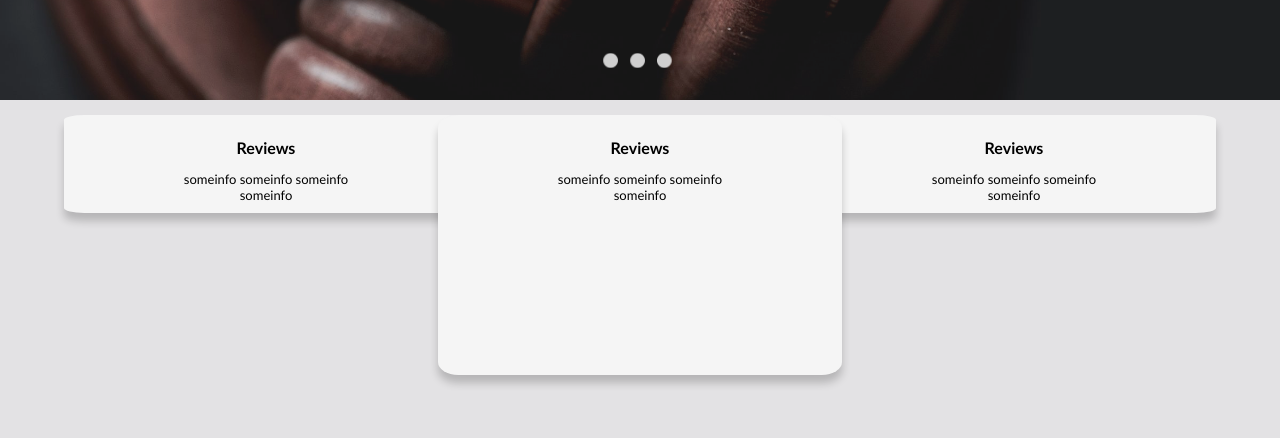
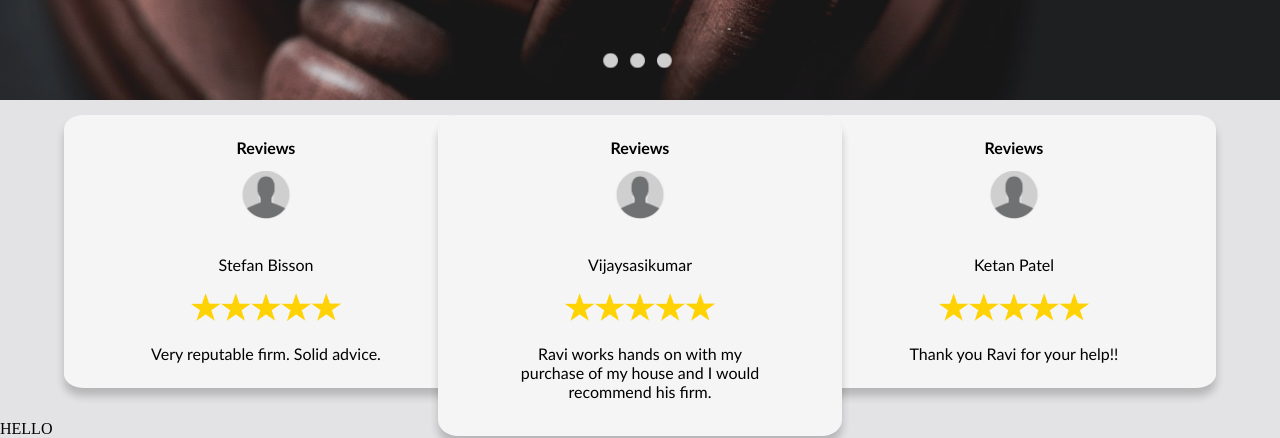
Before and after one commit to johangodinho14/Solicitor-Website, a plain HTML site: page index.html in a window 1280 px wide. Shown: the part 380-818 px from the top of the page. Drawn offline with Linux system fonts and the light colour scheme.

Commit message:
Added comments, cleaned code, Finished homepage

```diff
--- a/animations.js
+++ b/animations.js
@@ -14,7 +14,6 @@ const imageSliderButton = (image)=>{
     let backgroundImage = document.getElementById('imageSlider');
     backgroundImage.style.backgroundImage = "url(./images/img"+image+".jpg)";
 }
-
 window.addEventListener("load",()=>{
     imageSlider();
 });
--- a/index.html
+++ b/index.html
@@ -9,17 +9,18 @@
 
 <body>
 
+	<!-- Navigation -->
 	<div class="navbar-container">
 		<div class="navbar">
 			<a class = "disable-text" href="#">Home</a>
-			<a href="#">About</a>
+			<a href="#about">About</a>
 			<a href="#">Services</a>
 			<a href="#">Contact</a>
 		</div>
 		<img class="logo" src="./images/logo.png">
 	</div>
 
-
+	<!-- Homepage -->
 	<section class="home">
 
 	<div class="image-slider" id="imageSlider">
@@ -37,34 +38,39 @@
 			<div class="box-center box">
 				<h2>Reviews</h2>
 				<div class="box-text">
-					someinfo
-					someinfo
-					someinfo
-					someinfo
+					<img class="user-image" src="./images/user.png">
+					<p>Vijaysasikumar</p>
+					<img src="./images/stars.png">
+					Ravi works hands on with my purchase of my house and I would recommend his firm.
 				</div>
 			</div>
 			<div class="box-left box">
 				<h2>Reviews</h2>
 				<div class="box-text">
-					someinfo
-					someinfo
-					someinfo
-					someinfo
+					<img class="user-image" src="./images/user.png">
+					<p>Stefan Bisson</p>
+					<img src="./images/stars.png">
+					Very reputable firm. Solid advice.
 				</div>
 			</div>
 			<div class="box-right box">
 				<h2>Reviews</h2>
 				<div class="box-text">
-					someinfo
-					someinfo
-					someinfo
-					someinfo
+					<img class="user-image" src="./images/user.png">
+					<p>Ketan Patel</p>
+					<img src="./images/stars.png">
+					Thank you Ravi for your help!!
 				</div>
 			</div>
 		</div>
 	</div>
 
 	</section>
+
+	<section class="about" id="about">
+		HELLO
+	</section>
+
 	<script src="animations.js"></script>
 
 </body>
--- a/style.css
+++ b/style.css
@@ -6,12 +6,15 @@
 		opacity: 1;
 	}
 }
+
+/* General Styles */
 body, html{
 	background-color: #E3E2E4;
 	margin: 0;
 	padding: 0;
 	animation:fadeInAnimation 1s ease;
 	-webkit-animation:fadeInAnimation 1s ease;
+	scroll-behavior: smooth;
 }
 body::after{
 	display:none;
@@ -33,12 +36,32 @@ a{
 	-ms-user-select:none;
 	user-select:none;
 }
+button{
+	cursor: pointer;
+	color:transparent;
+	text-shadow: 0 0 0 rgb(228, 228, 228);
+	background-color: transparent;
+	border: none;
+	margin-left: -5px;
+	transition: ease 1s;
+	-webkit-transition: ease 1s;
+	-moz-transition: ease 1s;
+	-ms-transition: ease 1s;
+	-o-transition: ease 1s;
+}
+button:hover{
+	color: transparent;
+  	text-shadow: 0 0 0 rgb(47, 45, 45);
+}
+h2{
+	font-family: 'Trebuchet MS', sans-serif;
+	font-size: x-large;
+}
+
+/* Homepage */
 .home{
 	height: 100vh;
 }
-a::selection {
-	background-color: cyan;
-  }
 .navbar-container{
 	position: fixed;
 	z-index: 1;
@@ -77,6 +100,7 @@ a::selection {
 	padding-bottom: 10px;
 	border-bottom:solid white 2px;
 }
+/* Image slider */
 .image-slider{
 	transition:  0.7s ease-in-out;
 	opacity: 0.90;
@@ -140,28 +164,11 @@ a::selection {
 	-ms-transform: translate(-50%,-50%);
 	-o-transform: translate(-50%,-50%);
 }
-button{
-	cursor: pointer;
-	color:transparent;
-	text-shadow: 0 0 0 rgb(228, 228, 228);
-	background-color: transparent;
-	border: none;
-	margin-left: -5px;
-	transition: ease 1s;
-	-webkit-transition: ease 1s;
-	-moz-transition: ease 1s;
-	-ms-transition: ease 1s;
-	-o-transition: ease 1s;
-}
-button:hover{
-	color: transparent;
-  	text-shadow: 0 0 0 rgb(47, 45, 45);
-}
+/* Homepage footer section */
 .home-container-footer{
 	width:100%;
 	height:40vh;
 }
-
 .home-container-footer .box{
 	display: block;
 	width: 30%;
@@ -171,16 +178,24 @@ button:hover{
 	padding: 10px;
 	box-shadow: 0 8px 8px 0 rgba(0,0,0,0.2);
 }
-h2{
-	font-family: 'Trebuchet MS', sans-serif;
-	font-size: x-large;
-}
 .home-container-footer .box-text{
 	display: block;
 	margin:0 auto;
+	width: 70%;
+	font-family: 'Gill Sans', 'Gill Sans MT', 'Trebuchet MS', sans-serif;
+	font-size: large;
+}
+.box-text img{
+	display: block;
+	margin: 0 auto;
+	padding-bottom: 20px;
 	width: 50%;
-	font-family: 'Gill Sans', 'Gill Sans MT', 'Trebuchet MS', sans-serif;
-	font-size: medium;
+}
+.box-text .user-image{
+	width: 50%;
+}
+.box-text p{
+	font-family: calibri;
 }
 .home-container-footer .box-center{
 	position: absolute;
@@ -189,15 +204,17 @@ h2{
 	transform: translate(-50%,0);
 	display: block;
 	margin:0 auto;
-	height: 30vh;
+	padding-bottom: 35px;
 }
 .home-container-footer .box-left{
 	position: absolute;
 	left: 5%;
+	padding-bottom: 25px;
 }
 .home-container-footer .box-right{
 	position:absolute;
 	right:5%;
+	padding-bottom: 25px;
 }
 .box-container{
 	position: relative;
@@ -205,14 +222,26 @@ h2{
 	margin-top: 15px;
 	height: auto;
 }
+/* About page */
+.about{
+	width: 100%;
+	height: 100%;
+}
 
 
+/* Media Queries */
 @media screen and (min-width:1200px){
 	.home-header{
 		font-size: 90px;
 	}
 	.image-changer{
 		font-size: medium;
+	}
+	.box-text img{
+		width: 150px;
+	}
+	.box-text .user-image{
+		width: 80px;
 	}
 }
 @media screen and (max-width:1300px){
@@ -233,7 +262,7 @@ h2{
 		font-size:medium;
 	}
 	.home-container-footer .box-text{
-		font-size: small;
+		font-size: medium;
 	}
 }
 @media screen and (max-width:500px){
@@ -255,4 +284,10 @@ h2{
 	.home-container-footer .box-text{
 		font-size: x-small;
 	}
+	.home-container-footer .box-left{
+		left: 3%;
+	}
+	.home-container-footer .box-right{
+		right:3%;
+	}
 }
```
Also changed, not shown: images/pngkey.com-gold-stars-png-174896.png (deleted), images/stars.png (added), images/user.png (added).
